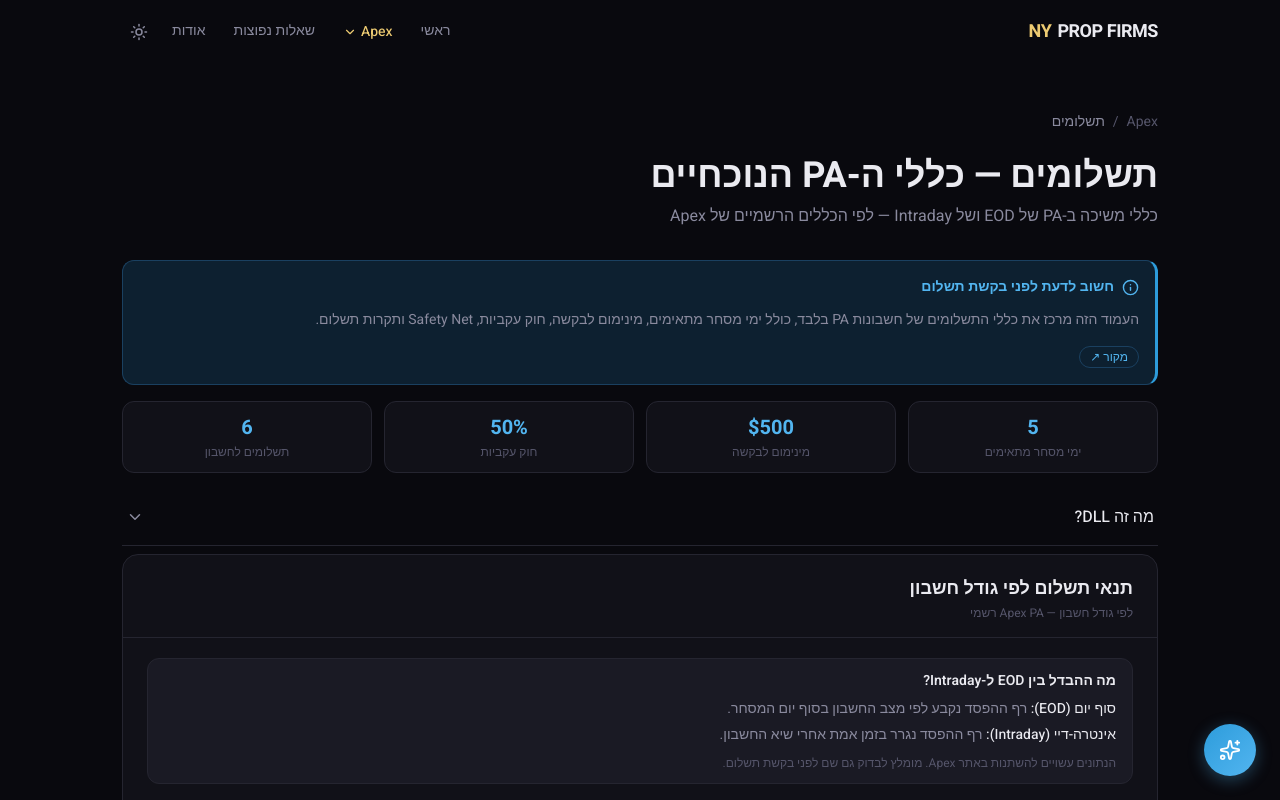
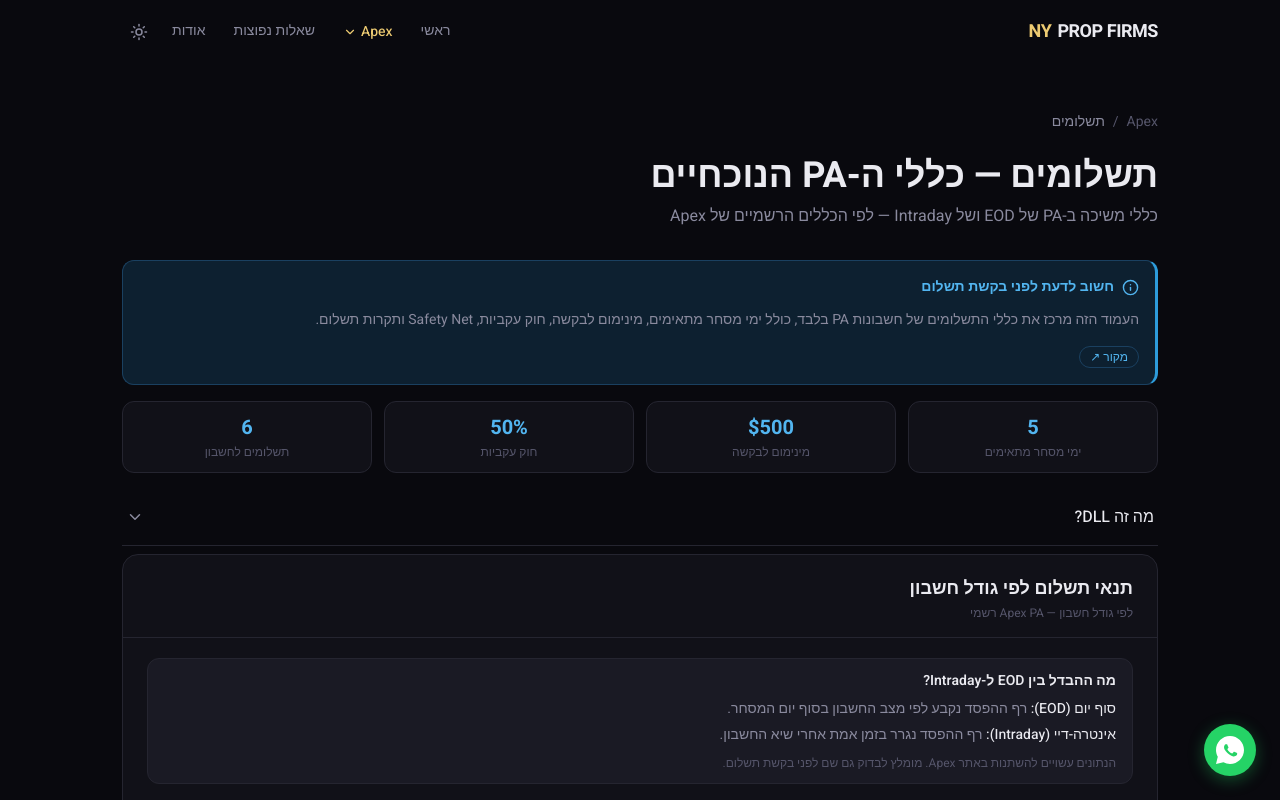
Before and after one commit to NoamYaacob/NY-PropFirms, a Next.js app: page /apex/payouts in a window 1280 px wide. Shown: the top 800 px of the page. Built offline with nearby package versions, Linux system fonts and the light colour scheme.

Commit message:
Restore WhatsApp float, remove AI chat widget
Replace AIChatWidget with WhatsAppFloat in the root layout so the
floating button returns to direct WhatsApp contact (WA.DIRECT).
Community group buttons on homepage and about page are unchanged.

https://claude.ai/code/session_01BNARLsTrBvyLyLUVqszY8Y

```diff
--- a/src/app/layout.tsx
+++ b/src/app/layout.tsx
@@ -5,7 +5,7 @@ import { Providers } from "@/components/providers/Providers";
 import { Header } from "@/components/layout/Header";
 import { Footer } from "@/components/layout/Footer";
 import { StickyMobileCTABar } from "@/components/layout/StickyMobileCTABar";
-import { AIChatWidget } from "@/components/ui/AIChatWidget";
+import { WhatsAppFloat } from "@/components/ui/WhatsAppFloat";
 
 const heebo = Heebo({
   subsets: ["hebrew", "latin"],
@@ -38,7 +38,7 @@ export default function RootLayout({
           <main className="pt-16">{children}</main>
           <Footer />
           <StickyMobileCTABar />
-          <AIChatWidget />
+          <WhatsAppFloat />
         </Providers>
       </body>
     </html>
```
